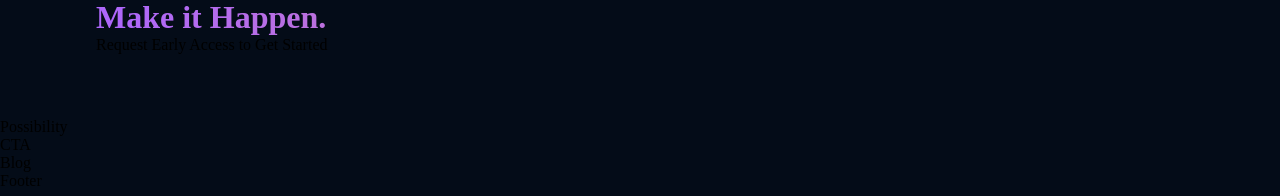
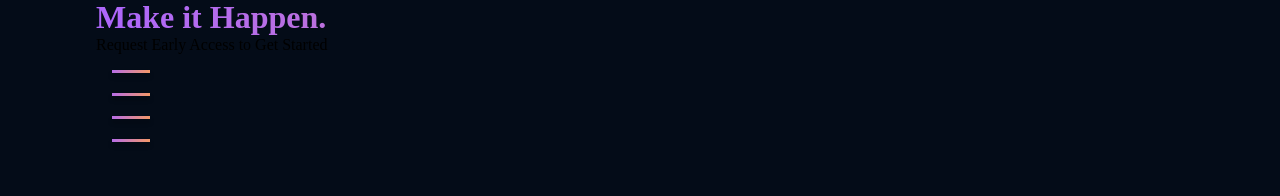
Before and after one commit to tsvetelinastef/yt_test_reactapp, a React (Create React App) app: page / in a window 1280 px wide. Shown: the part 1889-2085 px from the top of the page. Built offline with nearby package versions, Linux system fonts and the light colour scheme.

Commit message:
Add Feature component to Features.jsx... 4 empty features

```diff
--- a/src/containers/features/Features.jsx
+++ b/src/containers/features/Features.jsx
@@ -1,5 +1,6 @@
 import React from 'react';
 import './features.css';
+import { Feature } from '../../components';
 
 const featuresData = [
   {
@@ -28,6 +29,9 @@ const Features = () => {
         <p>Request Early Access to Get Started</p>
       </div>
       <div className="gpt3__features-container">
+        {featuresData.map((item, index) => (
+          <Feature />
+        ))}
 
       </div>
     </div>
```
